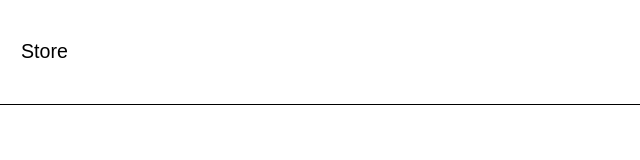
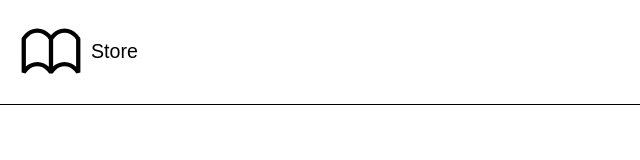
Before and after one commit to wcalderipe/react-book-app, a React app: page / in a window 1280 px wide. Shown: the whole page, without its empty margins (0-640 px from the left). Built offline with nearby package versions, Linux system fonts and the light colour scheme.

Commit message:
Adicionado logo no header com o uso do url-loader para prover arquivos estáticos

```diff
--- a/package.json
+++ b/package.json
@@ -24,6 +24,7 @@
     "less": "^2.7.2",
     "less-loader": "^4.0.4",
     "style-loader": "^0.18.2",
+    "url-loader": "^0.5.9",
     "webpack": "^2.6.1",
     "webpack-dev-server": "^2.4.5"
   },
--- a/src/HeaderComponent.js
+++ b/src/HeaderComponent.js
@@ -8,6 +8,7 @@ class Header extends Component {
       <header className='main-header'>
 	<nav>
 	  <ul className='main-menu'>
+	    <li className='logo'><a href='#'>Home</a></li>
 	    <li><a href='#'>Store</a></li>
 	  </ul>
 	</nav>
--- a/src/header.less
+++ b/src/header.less
@@ -3,6 +3,20 @@
   justify-content: space-between;
   padding: 1.5em;
   border-bottom: 1px solid #000;
+
+  .logo {
+    width: 60px;
+    height: 60px;
+    background: url(../assets/logo.svg) no-repeat center center;
+    background-size: 100%;
+    margin-right: 10px;
+
+    a {
+      display: block;
+      height: 100%;
+      text-indent: -9999px;
+    }
+  }
 
   a {
     color: #000;
--- a/webpack.config.js
+++ b/webpack.config.js
@@ -21,6 +21,17 @@ module.exports = {
       {
 	test: /\.less$/,
 	use: ['style-loader', 'css-loader', 'less-loader']
+      },
+      {
+      test: /\.svg(\?v=\d+\.\d+\.\d+)?$/,
+      use: [{
+	loader: 'url-loader',
+	options: {
+	  prefix: 'assets/[name].[hash].[ext]',
+	  limit: 10000,
+	  mimetype: 'image/svg+xml'
+	}
+      }]
       }
     ]
   },
```
Also changed, not shown: assets/logo.svg (added).
